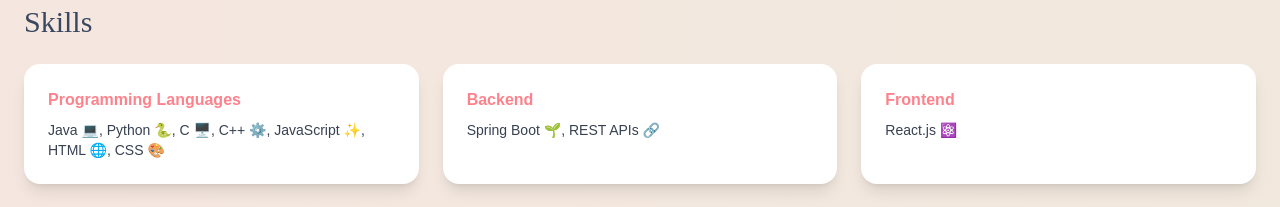
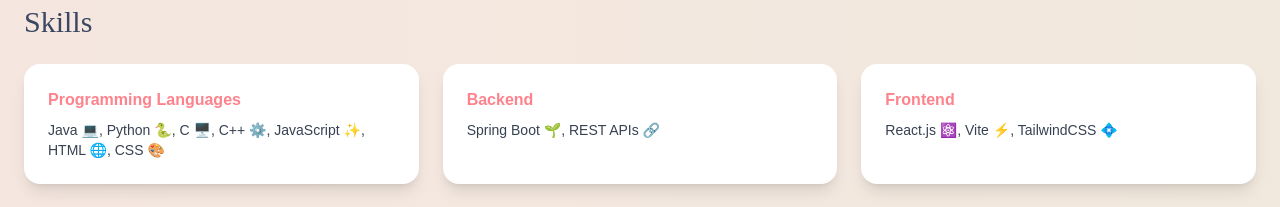
Before and after one commit to Srishti-Organization/portfolio-vite, a React (Vite) app: page / in a window 1280 px wide. Shown: the part 1940-2147 px from the top of the page. Built offline with nearby package versions, Linux system fonts and the light colour scheme.

Commit message:
Update: add skills

```diff
--- a/src/data/skills.js
+++ b/src/data/skills.js
@@ -15,6 +15,8 @@
 
   // Frontend
   { name: "React.js", category: "Frontend", icon: "⚛️" },
+  { name: "Vite", category: "Frontend", icon: "⚡" },
+  { name: "TailwindCSS", category: "Frontend", icon: "💠" },
 
   // Databases
   { name: "MySQL", category: "Databases", icon: "🗄️" },
```
